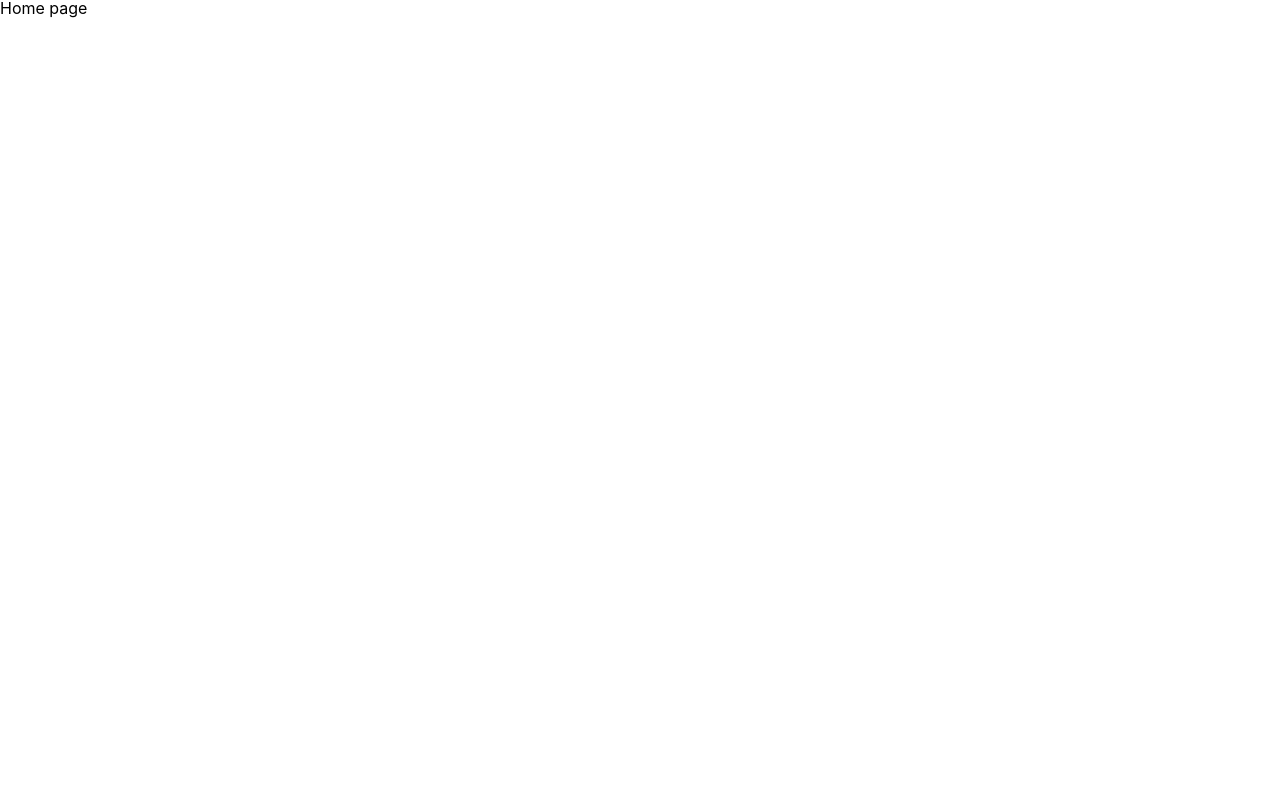
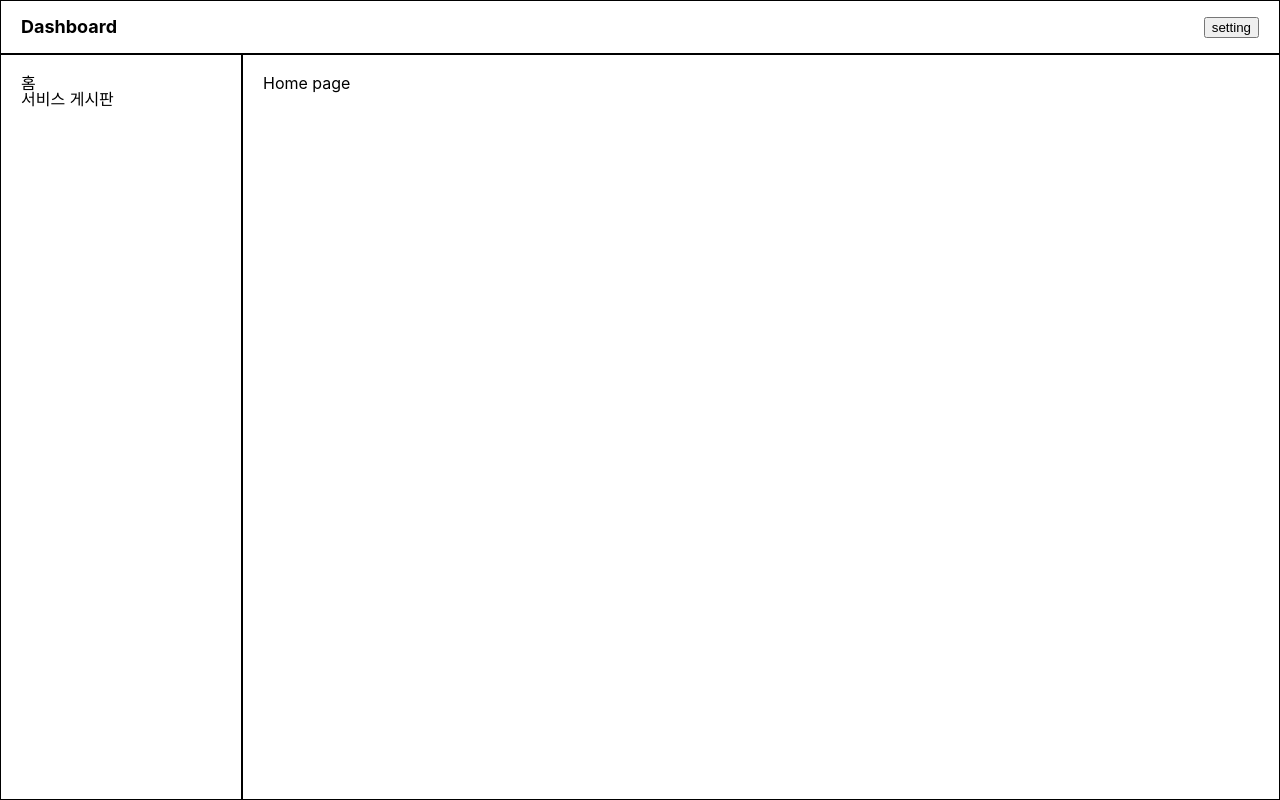
Before and after one commit to hwanyoungChoi/issues-dashboard, a Next.js app: page / in a window 1280 px wide. Built offline with nearby package versions, Linux system fonts and the light colour scheme.

Commit message:
feat: GNB, LNB 및 대시보드 레이아웃 컴포넌트 추가

```diff
--- /dev/null
+++ b/src/components/layouts/DashboardLayout/DashboardLayout.styled.ts
@@ -0,0 +1,24 @@
+import styled from "@emotion/styled";
+
+export const Container = styled.div`
+  min-height: 100vh;
+  height: 100vh;
+  display: flex;
+  flex-direction: column;
+`;
+
+export const InnerContainer = styled.div`
+  flex: 1;
+  display: flex;
+  min-height: 0;
+`;
+
+export const ContentContainer = styled.main`
+  border: 1px solid black;
+  padding: 20px;
+
+  flex: 1;
+  min-width: 0;
+  min-height: 0;
+  overflow-y: auto;
+`;
--- /dev/null
+++ b/src/components/layouts/DashboardLayout/DashboardLayout.tsx
@@ -0,0 +1,18 @@
+import { PropsWithChildren } from "react";
+
+import * as S from "./DashboardLayout.styled";
+import GlobalNavBar from "../GlobalNavBar";
+import LeftNavBar from "../LeftNavBar";
+
+export default function DashboardLayout({ children }: PropsWithChildren) {
+  return (
+    <S.Container>
+      <GlobalNavBar />
+
+      <S.InnerContainer>
+        <LeftNavBar />
+        <S.ContentContainer>{children}</S.ContentContainer>
+      </S.InnerContainer>
+    </S.Container>
+  );
+}
--- /dev/null
+++ b/src/components/layouts/DashboardLayout/index.ts
@@ -0,0 +1 @@
+export { default } from "./DashboardLayout";
--- /dev/null
+++ b/src/components/layouts/GlobalNavBar/GlobalNavBar.styled.ts
@@ -0,0 +1,18 @@
+import styled from "@emotion/styled";
+
+export const Container = styled.header`
+  border: 1px solid black;
+  height: 52px;
+  padding: 0 20px;
+
+  display: flex;
+  align-items: center;
+  justify-content: space-between;
+
+  > h1 {
+    font-size: 18px;
+    font-weight: 700;
+  }
+`;
+
+export const MenuContainer = styled.div``;
--- /dev/null
+++ b/src/components/layouts/GlobalNavBar/GlobalNavBar.tsx
@@ -0,0 +1,13 @@
+import * as S from "./GlobalNavBar.styled";
+
+export default function GlobalNavBar() {
+  return (
+    <S.Container>
+      <h1>Dashboard</h1>
+
+      <S.MenuContainer>
+        <button>setting</button>
+      </S.MenuContainer>
+    </S.Container>
+  );
+}
--- /dev/null
+++ b/src/components/layouts/GlobalNavBar/index.ts
@@ -0,0 +1 @@
+export { default } from "./GlobalNavBar";
--- /dev/null
+++ b/src/components/layouts/LeftNavBar/LeftNavBar.styled.ts
@@ -0,0 +1,7 @@
+import styled from "@emotion/styled";
+
+export const Container = styled.nav`
+  border: 1px solid black;
+  width: 200px;
+  padding: 20px;
+`;
--- /dev/null
+++ b/src/components/layouts/LeftNavBar/LeftNavBar.tsx
@@ -0,0 +1,12 @@
+import * as S from "./LeftNavBar.styled";
+
+export default function LeftNavBar() {
+  return (
+    <S.Container>
+      <ul>
+        <li>홈</li>
+        <li>서비스 게시판</li>
+      </ul>
+    </S.Container>
+  );
+}
--- /dev/null
+++ b/src/components/layouts/LeftNavBar/index.ts
@@ -0,0 +1 @@
+export { default } from "./LeftNavBar";
--- a/src/pages/_app.tsx
+++ b/src/pages/_app.tsx
@@ -1,6 +1,12 @@
+import DashboardLayout from "@/components/layouts/DashboardLayout";
+
 import "@/styles/globals.css";
 import type { AppProps } from "next/app";
 
 export default function App({ Component, pageProps }: AppProps) {
-  return <Component {...pageProps} />;
+  return (
+    <DashboardLayout>
+      <Component {...pageProps} />
+    </DashboardLayout>
+  );
 }
--- a/src/pages/api/hello.ts
+++ /dev/null
@@ -1,13 +0,0 @@
-// Next.js API route support: https://nextjs.org/docs/api-routes/introduction
-import type { NextApiRequest, NextApiResponse } from "next";
-
-type Data = {
-  name: string;
-};
-
-export default function handler(
-  req: NextApiRequest,
-  res: NextApiResponse<Data>,
-) {
-  res.status(200).json({ name: "John Doe" });
-}
--- a/src/styles/globals.css
+++ b/src/styles/globals.css
@@ -18,6 +18,8 @@ html,
 body,
 #root {
   height: 100%;
+  margin: 0;
+  padding: 0;
 }
 
 html,
```
